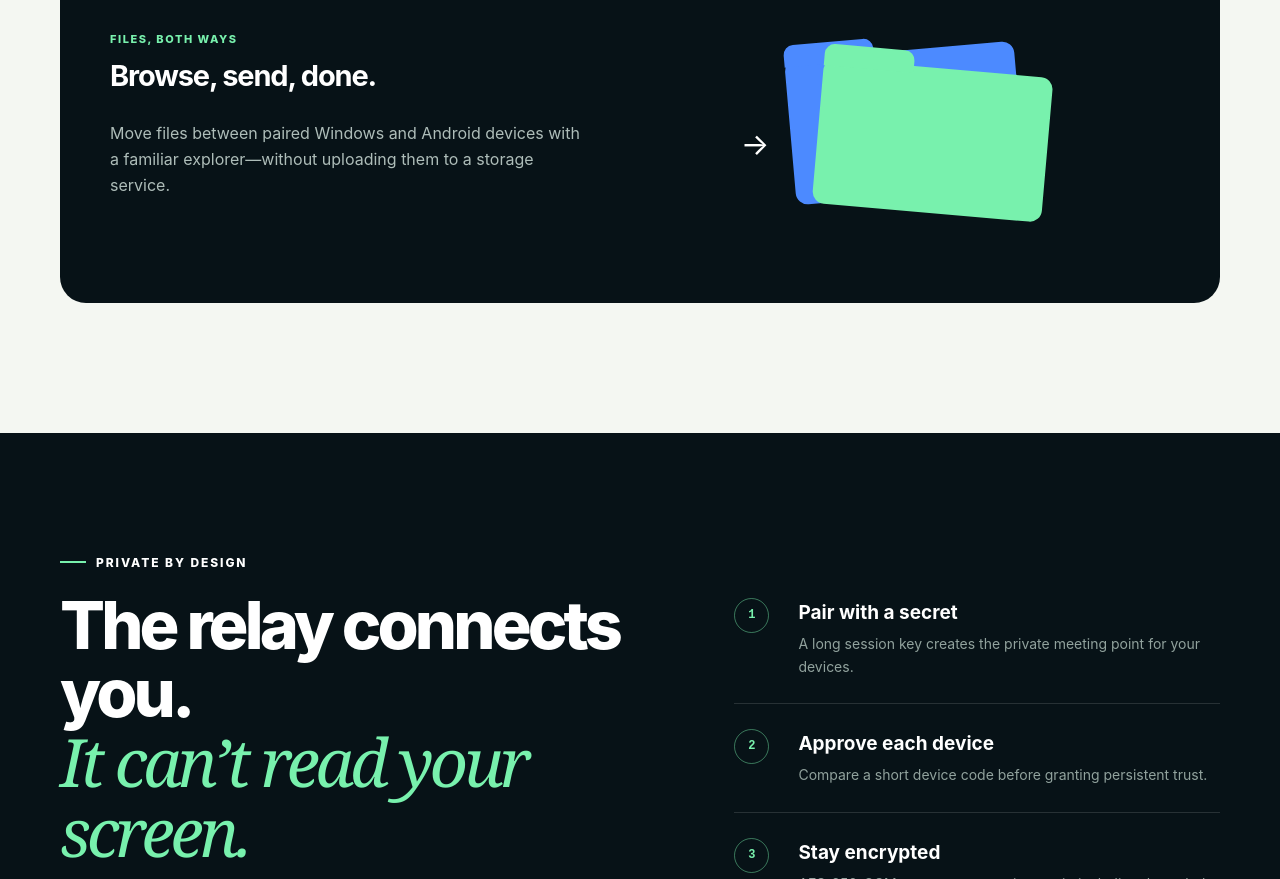
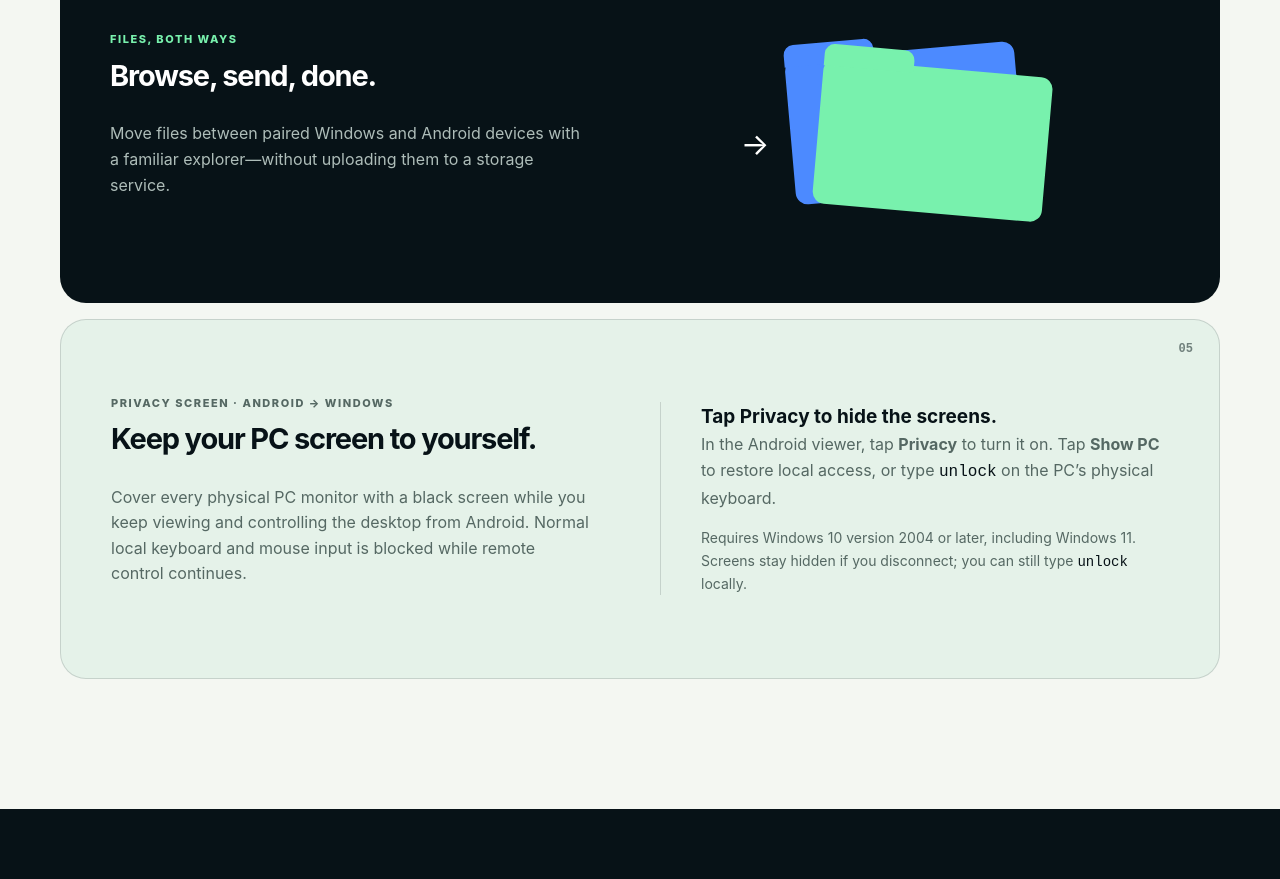
Before and after one commit to TheoGibbons/remote-desktop, a plain HTML site: page site/public/index.html in a window 1280 px wide. Shown: the part 2132-3011 px from the top of the page. Drawn offline with Linux system fonts and the light colour scheme.

Commit message:
Describe Android privacy screen controls on the download site

```diff
--- a/site/public/index.html
+++ b/site/public/index.html
@@ -4,15 +4,15 @@
     <meta charset="utf-8">
     <meta name="viewport" content="width=device-width, initial-scale=1">
     <meta name="theme-color" content="#071217">
-    <meta name="description" content="Private remote control, screen sharing, and file transfer between Windows PCs and Android devices.">
+    <meta name="description" content="Private remote control, screen sharing, and file transfer between Windows PCs and Android devices. Hide your PC monitors with a privacy screen while working from Android.">
     <meta property="og:type" content="website">
     <meta property="og:title" content="Remote Desktop — your devices, within reach">
-    <meta property="og:description" content="Control Windows from Android, Android from Windows, or one PC from another. End-to-end encrypted by design.">
+    <meta property="og:description" content="Control Windows from Android, Android from Windows, or one PC from another. End-to-end encrypted, with a privacy screen for physical PC monitors when working from Android.">
     <meta property="og:url" content="__PUBLIC_SITE_URL__">
     <meta property="og:image" content="__PUBLIC_SITE_URL__/og.png">
     <meta name="twitter:card" content="summary_large_image">
     <meta name="twitter:title" content="Remote Desktop — your devices, within reach">
-    <meta name="twitter:description" content="Private remote control and file transfer across Windows and Android.">
+    <meta name="twitter:description" content="Private remote control and file transfer across Windows and Android. Hide your PC monitors while working from Android with the privacy screen.">
     <meta name="twitter:image" content="__PUBLIC_SITE_URL__/og.png">
     <link rel="canonical" href="__PUBLIC_SITE_URL__">
     <link rel="icon" href="/favicon.ico" sizes="32x32">
@@ -98,7 +98,7 @@
             <div>
               <p class="feature-kicker">Phone → PC</p>
               <h3>Your Windows desktop in your pocket.</h3>
-              <p>View every monitor as one canvas. Move the pointer, click, scroll, zoom, type, and use shortcuts from Android.</p>
+              <p>View every monitor as one canvas. Move the pointer, click, scroll, zoom, type, and use shortcuts from Android. Use the <a href="#privacy-screen">privacy screen</a> to hide your physical PC monitors while you work.</p>
             </div>
             <div class="gesture-visual" aria-hidden="true"><span></span><span></span><span></span><i></i></div>
           </article>
@@ -130,6 +130,19 @@
               <span class="folder folder-back"></span>
               <span class="folder folder-front"></span>
               <i>→</i>
+            </div>
+          </article>
+
+          <article class="feature feature-wide feature-privacy" id="privacy-screen">
+            <div class="feature-number">05</div>
+            <div>
+              <p class="feature-kicker">Privacy screen · Android → Windows</p>
+              <h3>Keep your PC screen to yourself.</h3>
+              <p>Cover every physical PC monitor with a black screen while you keep viewing and controlling the desktop from Android. Normal local keyboard and mouse input is blocked while remote control continues.</p>
+            </div>
+            <div class="privacy-details">
+              <p><b>Tap Privacy to hide the screens.</b><br>In the Android viewer, tap <strong>Privacy</strong> to turn it on. Tap <strong>Show PC</strong> to restore local access, or type <code>unlock</code> on the PC’s physical keyboard.</p>
+              <p class="privacy-note">Requires Windows 10 version 2004 or later, including Windows 11. Screens stay hidden if you disconnect; you can still type <code>unlock</code> locally.</p>
             </div>
           </article>
         </div>
--- a/site/public/styles.css
+++ b/site/public/styles.css
@@ -141,6 +141,13 @@ h3 { font-size: 29px; line-height: 1.12; letter-spacing: -.04em; }
 .gesture-visual i { position: absolute; width: 60px; height: 74px; left: 52%; top: 46%; border-radius: 30px 30px 15px 15px; background: var(--ink); transform: rotate(-18deg); box-shadow: 13px -20px 0 -2px var(--ink); }
 .feature-blue { background: var(--blue); border: 0; }.feature-blue p, .feature-blue .feature-number, .feature-blue .feature-kicker { color: #193a4d; }
 .feature-dark { background: var(--ink); color: white; border: 0; }.feature-dark p { color: #aebdb9; }.feature-dark .feature-number { color: #7f928c; }.feature-dark .feature-kicker { color: var(--mint); }
+.feature a { font-weight: 750; text-underline-offset: 3px; }
+.feature-privacy { gap: 40px; background: #e5f2e9; }
+.privacy-details { border-left: 1px solid var(--line); padding-left: 40px; }
+.privacy-details b { color: var(--ink); font-size: 19px; }
+.privacy-details p:last-child { margin-bottom: 0; }
+.privacy-details .privacy-note { font-size: 14px; }
+.privacy-details code { color: var(--ink); }
 .mini-phone { width: 118px; height: 194px; border: 5px solid var(--ink); border-radius: 23px; position: absolute; bottom: -28px; right: 48px; transform: rotate(-5deg); padding: 18px 9px; }
 .mini-phone div { height: 100%; border-radius: 14px; background: white; padding: 14px 8px; }.mini-phone span { display: block; height: 8px; border-radius: 4px; background: #d8e6df; margin-bottom: 9px; }.mini-phone span:first-child { height: 48px; background: var(--mint); }
 .screen-pair { position: absolute; bottom: 38px; left: 34px; right: 34px; height: 115px; }
@@ -187,6 +194,7 @@ footer > p { margin: 0; text-align: center; } footer > div { display: flex; just
   .hero { width: calc(100% - 20px); border-radius: 24px; }.hero-copy { padding: 55px 24px 24px; }.hero-intro { font-size: 16px; }.hero-proof { margin-top: 34px; gap: 12px; }
   .device-stage { min-height: 440px; }.orbit-one { width: 430px; height: 430px; left: -40px; }.orbit-two { width: 320px; height: 320px; left: 20px; }.monitor { width: 82%; left: -3%; top: 80px; }.monitor-screen { height: 205px; }.phone { width: 125px; height: 255px; right: 4%; top: 165px; border-width: 6px; border-radius: 23px; }.phone-card { min-height: 68px; padding: 8px; }.phone-card b { width: 22px; height: 22px; margin-bottom: 8px; }.phone-card.short { display: none; }.phone-dock { height: 32px; }.signal-card { right: 7%; bottom: 5px; }.connection-line { left: 40%; top: 254px; width: 150px; }
   .capabilities, .download { width: calc(100% - 32px); padding: 90px 0; }.feature-grid { grid-template-columns: 1fr; }.feature, .feature-wide { grid-column: auto; grid-template-columns: 1fr; min-height: 390px; padding: 30px; }.feature-wide { gap: 26px; }.gesture-visual, .files-visual { height: 190px; }.folder { width: 180px; height: 110px; }
+  .privacy-details { border-left: 0; border-top: 1px solid var(--line); padding: 24px 0 0; }
   .security { padding: 85px 24px; }.download-card { padding: 26px; }.download-card h3 { font-size: 31px; }
   .setup { width: calc(100% - 32px); padding: 38px 25px; margin-bottom: 80px; }
   footer { grid-template-columns: 1fr; padding: 38px 0; gap: 18px; } footer > p { text-align: left; } footer > div { justify-content: flex-start; }
```
